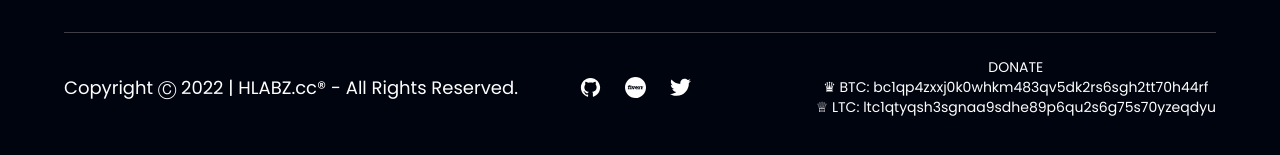
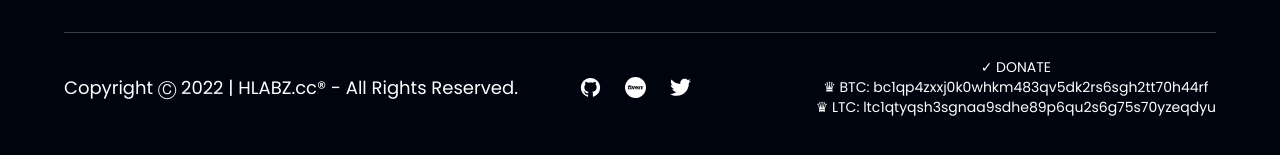
Before and after one commit to HLABZcc/HLABZ.cc, a React (Vite) app: page / in a window 1280 px wide. Shown: the part 3958-4113 px from the top of the page. Built offline with nearby package versions, Linux system fonts and the light colour scheme.

Commit message:
Update Footer.jsx

```diff
--- a/src/components/Footer.jsx
+++ b/src/components/Footer.jsx
@@ -57,9 +57,9 @@ const Footer = () => (
       </div>
       <br />
           <p className="font-poppins font-normal text-center text-sm text-white">
-          <p>DONATE</p>
+          <p>✓ DONATE</p>
           <p>♛ BTC: bc1qp4zxxj0k0whkm483qv5dk2rs6sgh2tt70h44rf</p>
-          <p>♕ LTC: ltc1qtyqsh3sgnaa9sdhe89p6qu2s6g75s70yzeqdyu</p>
+          <p>♛ LTC: ltc1qtyqsh3sgnaa9sdhe89p6qu2s6g75s70yzeqdyu</p>
       </p>
     </div>
   </section>
```
